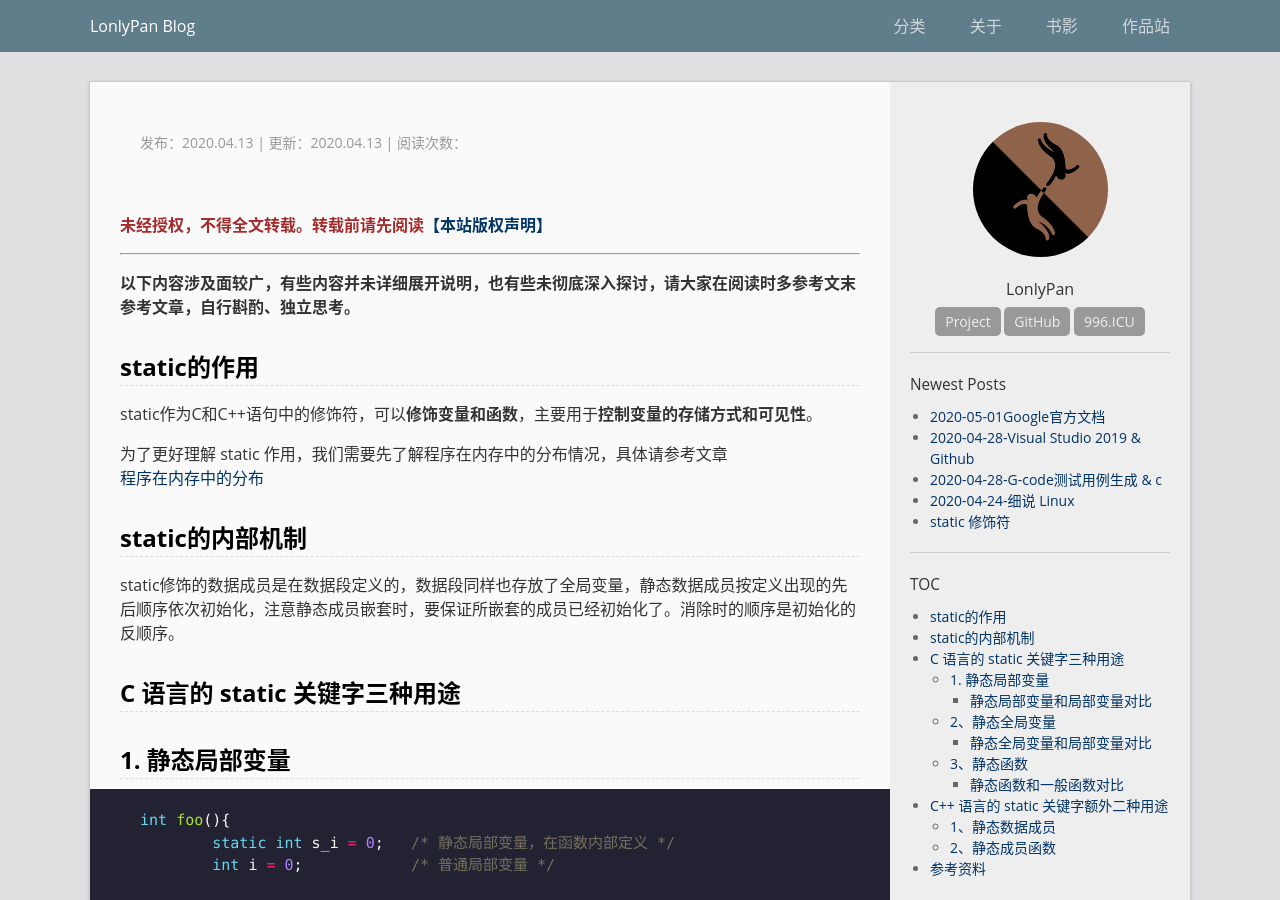
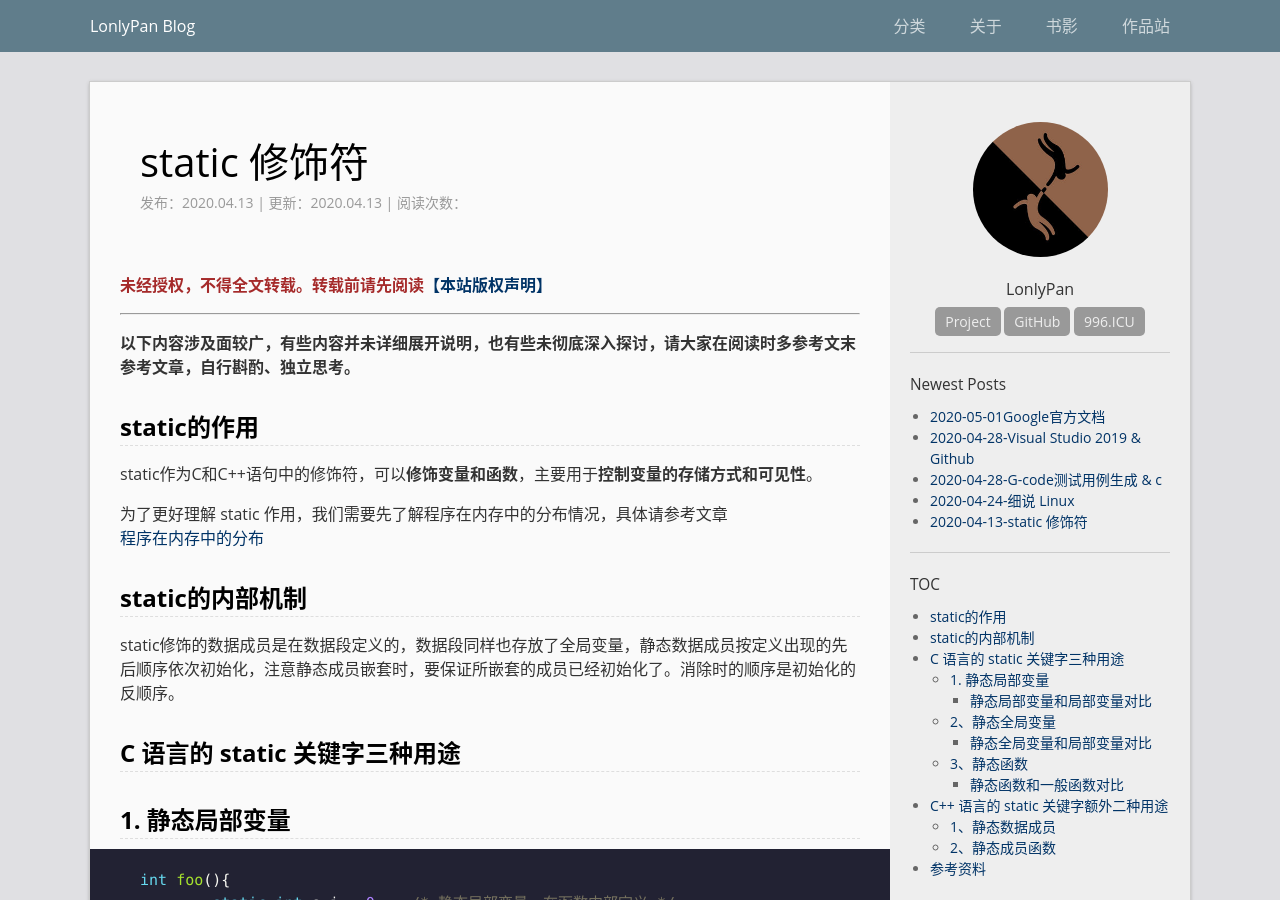
Before and after one commit to LonlyStack/LonlyPan.github.io, a Jekyll site: the page built from _posts/2020-04-13-static 修饰符.md, in a window 1280 px wide and 900 px high. Built offline with Jekyll 4.4.1, drawn with Linux system fonts in a browser that asks for light colours; comment, search, counter and statistics services are not loaded.

Commit message:
修改文件: _posts/2020-04-13-static 修饰符.md

```diff
--- a/_posts/2020-04-13-static 修饰符.md
+++ b/_posts/2020-04-13-static 修饰符.md
@@ -1,6 +1,7 @@
 ---
 layout: post
-title: "static 修饰符"
+show_title: "static 修饰符"
+title: "2020-04-13-static 修饰符"
 data: 2020-04-13 14:5
 last_modified_at:  2020-04-13
 categories:  c&c++
```
